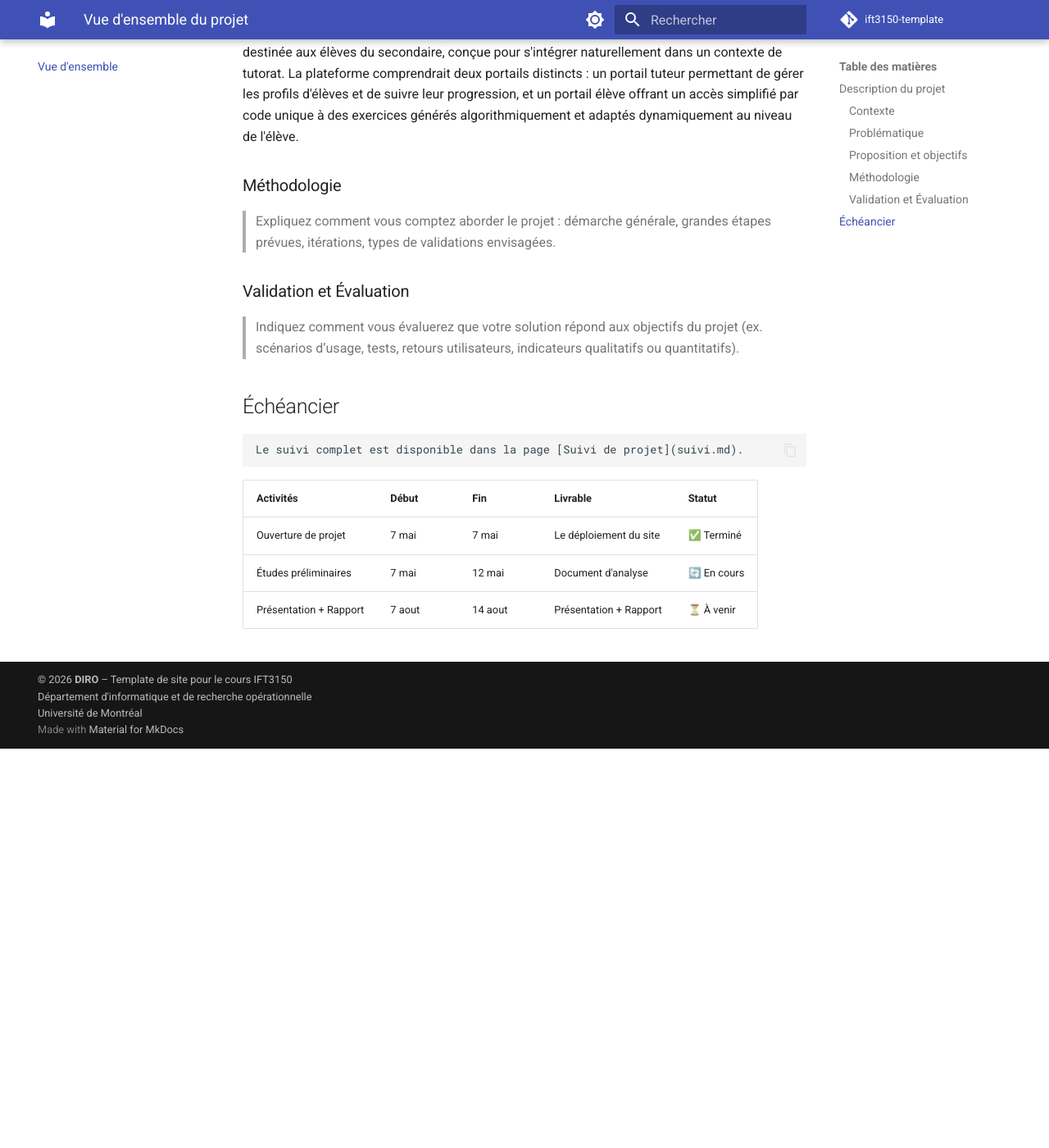
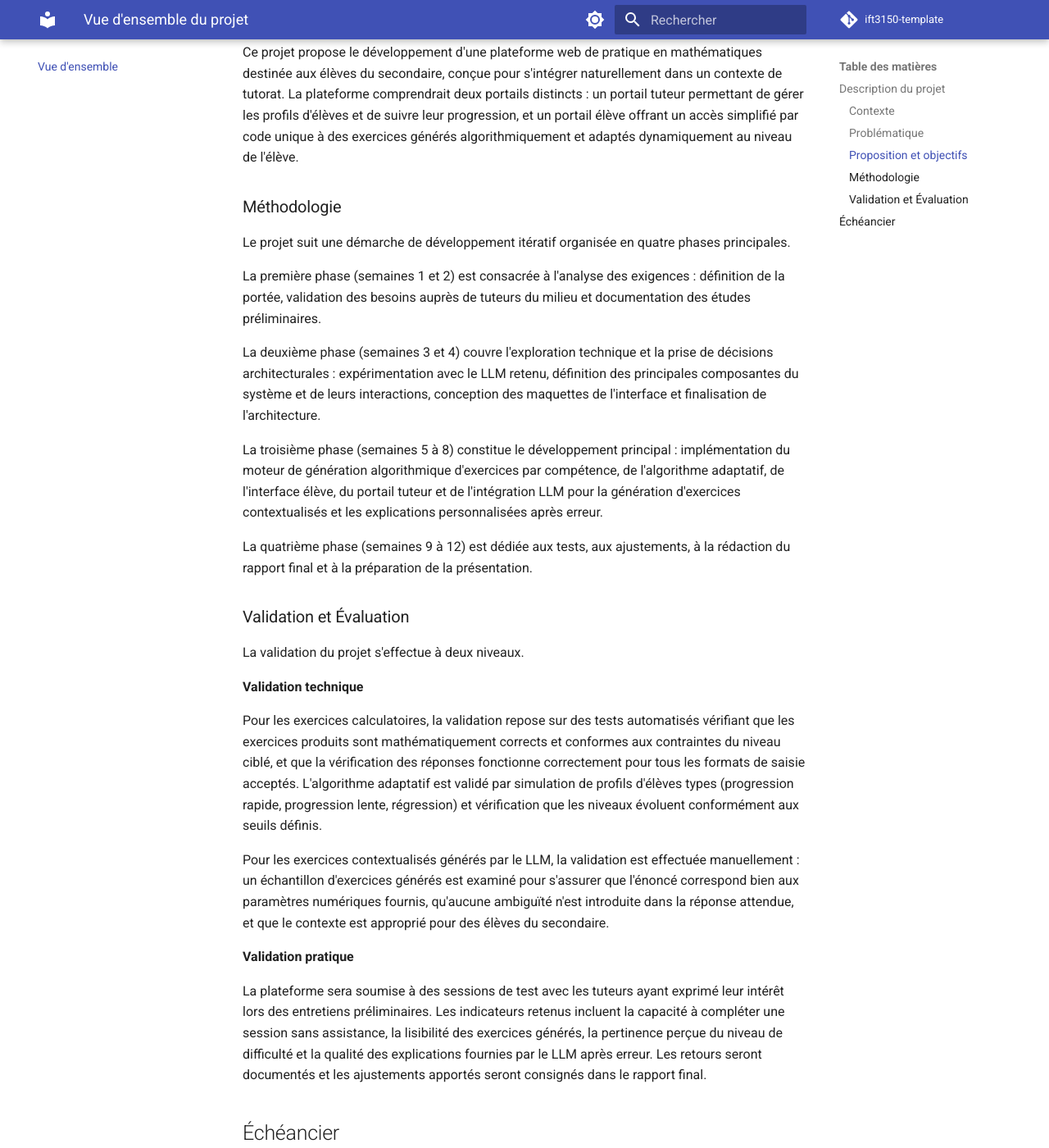
Before and after one commit to IsabelleGuillard/Projet-IFT3150, an MkDocs documentation site: the page built from docs/index.md, in a window 1280 px wide and 1400 px high, scrolled down 1218 px. Shown: the whole window at 82% size. Built offline with MkDocs 1.6.1 and Material for MkDocs 9.7.7, drawn with Linux system fonts in a browser that asks for light colours; comment, search, counter and statistics services are not loaded; before the commit the page ends 2131 px from its top, so only the background shows below that; some of the changed text lies outside the part shown.

Commit message:
Update index.md

```diff
--- a/docs/index.md
+++ b/docs/index.md
@@ -4,11 +4,10 @@ title: Vue d'ensemble du projet
 
 # Vue d'ensemble du projet
 
-Informations générales
-    **Session:** Été 2026
-    **Auteure:** Isabelle Guillard (20278907)
-    **Thème(s):** Génération d'exercices mathématiques (algorithmique), systèmes adaptatifs, développement web
-    **Superviseur:** Louis Edouard Lafontant
+**Session:** Été 2026
+**Auteure:** Isabelle Guillard (20278907)
+**Thème(s):** Algorithmique, LLM, systèmes adaptatifs, développement web
+**Superviseur:** Louis Edouard Lafontant
 
 ## Description du projet
 
@@ -30,18 +29,59 @@ Ce projet propose le développement d'une plateforme web de pratique en mathéma
 
 ### Méthodologie
 
-> Expliquez comment vous comptez aborder le projet : démarche générale, grandes étapes prévues, itérations, types de validations envisagées.
+Le projet suit une démarche de développement itératif organisée en quatre phases principales.
+
+La première phase (semaines 1 et 2) est consacrée à l'analyse des exigences : définition
+de la portée, validation des besoins auprès de tuteurs du milieu et documentation des
+études préliminaires.
+
+La deuxième phase (semaines 3 et 4) couvre l'exploration technique et la prise de décisions
+architecturales : expérimentation avec le LLM retenu, définition des principales composantes
+du système et de leurs interactions, conception des maquettes de l'interface et finalisation
+de l'architecture.
+
+La troisième phase (semaines 5 à 8) constitue le développement principal : implémentation
+du moteur de génération algorithmique d'exercices par compétence, de l'algorithme adaptatif,
+de l'interface élève, du portail tuteur et de l'intégration LLM pour la génération
+d'exercices contextualisés et les explications personnalisées après erreur.
+
+La quatrième phase (semaines 9 à 12) est dédiée aux tests, aux ajustements, à la rédaction
+du rapport final et à la préparation de la présentation.
 
 ### Validation et Évaluation
 
-> Indiquez comment vous évaluerez que votre solution répond aux objectifs du projet (ex. scénarios d’usage, tests, retours utilisateurs, indicateurs qualitatifs ou quantitatifs).
+La validation du projet s'effectue à deux niveaux.
+
+**Validation technique**
+
+Pour les exercices calculatoires, la validation repose sur des tests automatisés vérifiant
+que les exercices produits sont mathématiquement corrects et conformes aux contraintes du
+niveau ciblé, et que la vérification des réponses fonctionne correctement pour tous les
+formats de saisie acceptés. L'algorithme adaptatif est validé par simulation de profils
+d'élèves types (progression rapide, progression lente, régression) et vérification que
+les niveaux évoluent conformément aux seuils définis.
+
+Pour les exercices contextualisés générés par le LLM, la validation est effectuée
+manuellement : un échantillon d'exercices générés est examiné pour s'assurer que l'énoncé
+correspond bien aux paramètres numériques fournis, qu'aucune ambiguïté n'est introduite
+dans la réponse attendue, et que le contexte est approprié pour des élèves du secondaire.
+
+**Validation pratique**
+
+La plateforme sera soumise à des sessions de test avec les tuteurs ayant exprimé leur
+intérêt lors des entretiens préliminaires. Les indicateurs retenus incluent la capacité
+à compléter une session sans assistance, la lisibilité des exercices générés, la pertinence
+perçue du niveau de difficulté et la qualité des explications fournies par le LLM après
+erreur. Les retours seront documentés et les ajustements apportés seront consignés dans
+le rapport final.
 
 ## Échéancier
 
-    Le suivi complet est disponible dans la page [Suivi de projet](suivi.md).
+    Le suivi complet est disponible dans la page [Suivi de projet].
 
-| Activités                      | Début   |   Fin   | Livrable                            | Statut      |
-|--------------------------------|---------|---------|-------------------------------------|-------------|
-| Ouverture de projet            | 7 mai   | 7 mai   | Le déploiement du site              | ✅ Terminé  |
-| Études préliminaires           | 7 mai   | 12 mai  | Document d'analyse                  | 🔄 En cours |
-| Présentation + Rapport         | 7 aout  | 14 aout | Présentation + Rapport              | ⏳ À venir  |
+| Activités                        | Début  | Fin     | Livrable                              | Statut      |
+|----------------------------------|--------|---------|---------------------------------------|-------------|
+| Ouverture de projet              | 7 mai  | 7 mai   | Déploiement du site de documentation  | ✅ Terminé  |
+| Études préliminaires             | 7 mai  | 18 mai  | Document d'analyse                    | ✅ Terminé  |
+| Analyse des exigences            | 19 mai | 24 mai  | Diagrammes d'architecture maquettes   | ✅ Terminé  |
+| Exploration LLM et architecture  | 24 mai | 1 juin  | Décisions architecturales documentées | 🔄 En cours |
```
